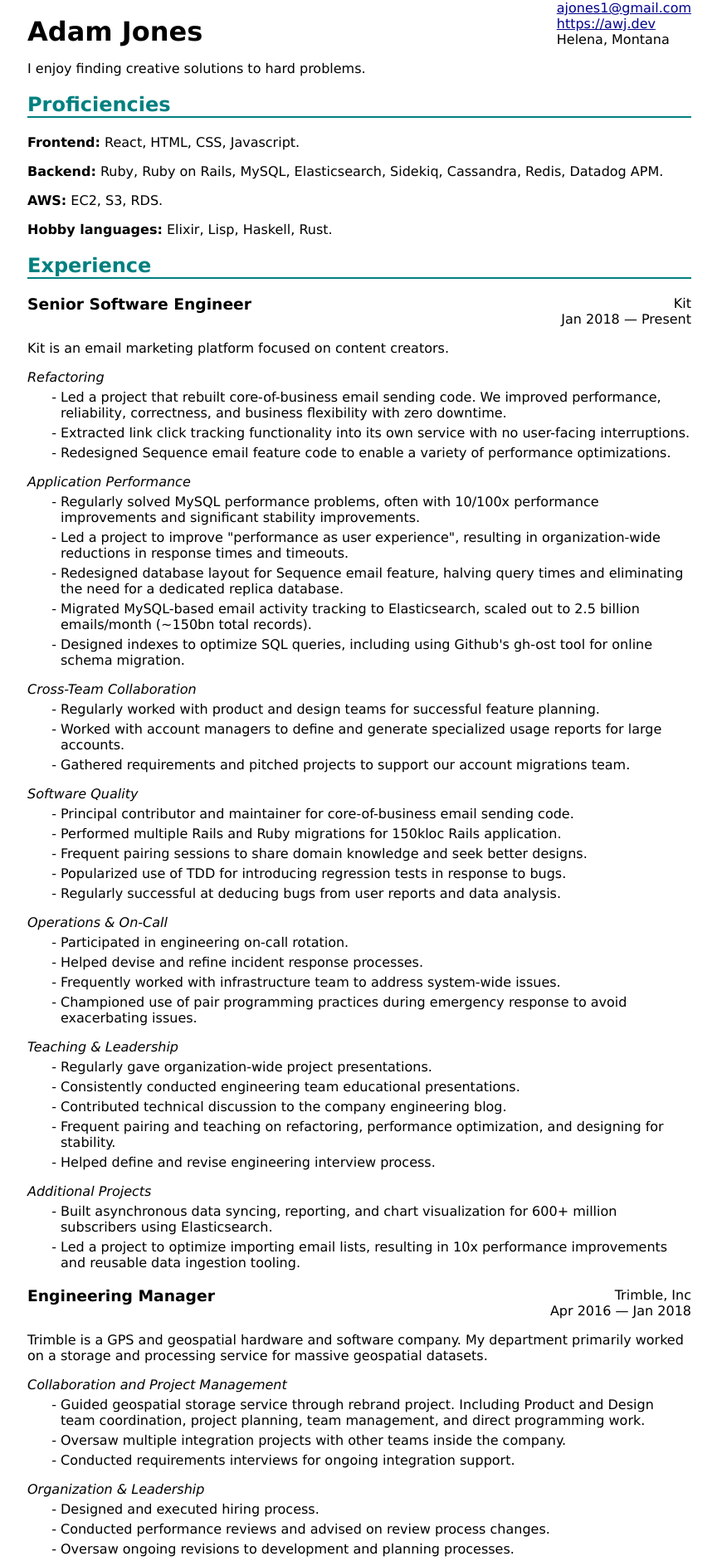
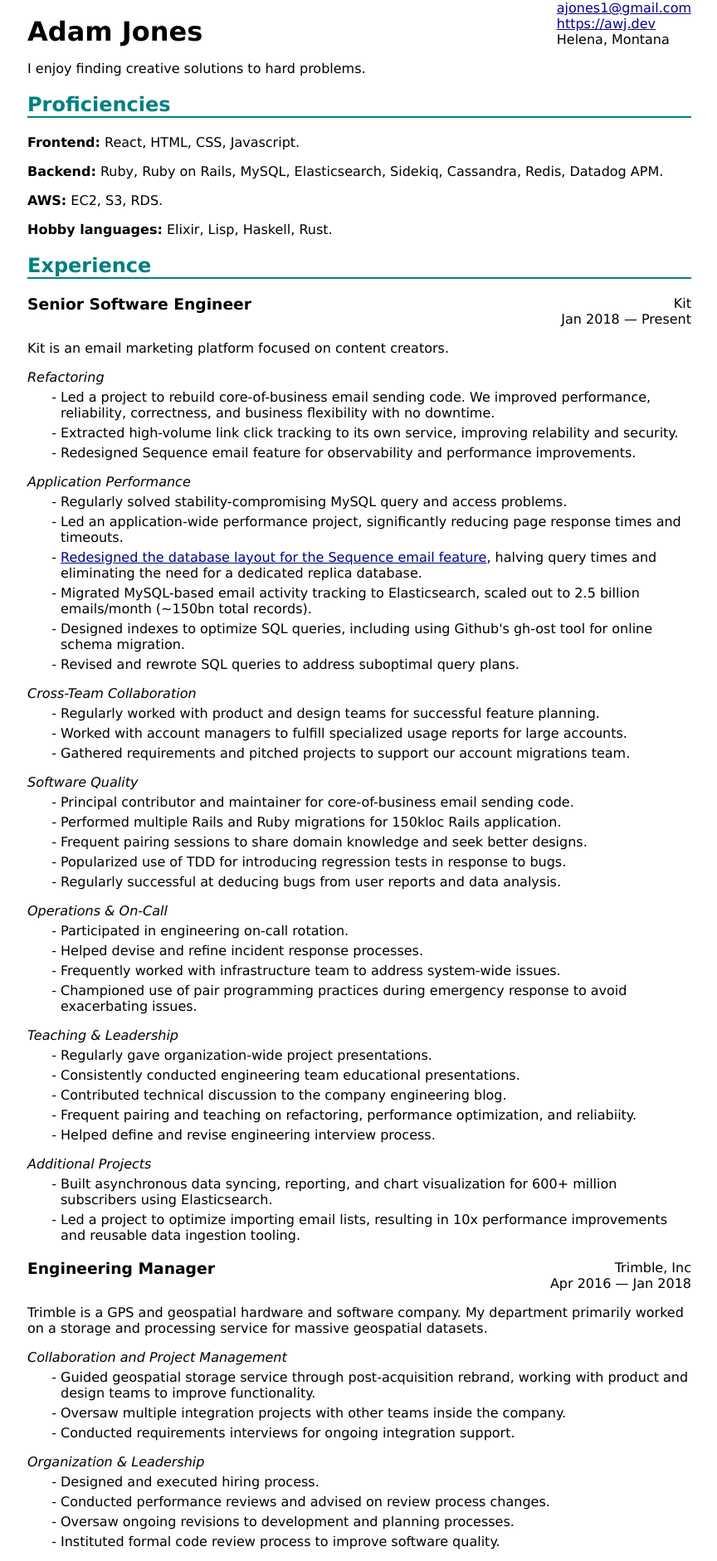
Before and after one commit to awj/awj.github.io, a Jekyll site: the page resume.html, which Jekyll copies as it is, in a window 1280 px wide. Shown: the top 1881 px of the page at 83% size, without its empty margins (207-1071 px from the left). Built offline with Jekyll 4.4.1, drawn with Linux system fonts in a browser that asks for light colours; some of the changed text lies outside the part shown.

Commit message:
Resume updates.

```diff
--- a/resume.html
+++ b/resume.html
@@ -87,7 +87,7 @@
       }
 
       section.experience section aside {
-          flex-basis: 200px;
+          flex-basis: 300px;
           text-align: right;
       }
 
@@ -178,22 +178,23 @@
         <p>Kit is an email marketing platform focused on content creators.</p>
         <dl class="experience">
           <dt>Refactoring</dt>
-          <dd>Led a project that rebuilt core-of-business email sending code. We improved performance, reliability, correctness, and business flexibility with zero downtime.</dd>
-          <dd>Extracted link click tracking functionality into its own service with no user-facing interruptions.</dd>
-          <dd>Redesigned Sequence email feature code to enable a variety of performance optimizations.</dd>
+          <dd>Led a project to rebuild core-of-business email sending code. We improved performance, reliability, correctness, and business flexibility with no downtime.</dd>
+          <dd>Extracted high-volume link click tracking to its own service, improving relability and security.</dd>
+          <dd>Redesigned Sequence email feature for observability and performance improvements.</dd>
         </dl>
         <dl class="experience">
           <dt>Application Performance</dt>
-          <dd>Regularly solved MySQL performance problems, often with 10/100x performance improvements and significant stability improvements.</dd>
-          <dd>Led a project to improve "performance as user experience", resulting in organization-wide reductions in response times and timeouts.</dd>
-          <dd>Redesigned database layout for Sequence email feature, halving query times and eliminating the need for a dedicated replica database.</dd>
+          <dd>Regularly solved stability-compromising MySQL query and access problems.</dd>
+          <dd>Led an application-wide performance project, significantly reducing page response times and timeouts.</dd>
+          <dd><a href="https://engineering.kit.com/2019/11/12/refactoring-sequences/">Redesigned the database layout for the Sequence email feature</a>, halving query times and eliminating the need for a dedicated replica database.</dd>
           <dd>Migrated MySQL-based email activity tracking to Elasticsearch, scaled out to 2.5 billion emails/month (~150bn total records).</dd>
           <dd>Designed indexes to optimize SQL queries, including using Github's gh-ost tool for online schema migration.</dd>
+          <dd>Revised and rewrote SQL queries to address suboptimal query plans.</dd>
         </dl>
         <dl class="experience">
           <dt>Cross-Team Collaboration</dt>
           <dd>Regularly worked with product and design teams for successful feature planning.</dd>
-          <dd>Worked with account managers to define and generate specialized usage reports for large accounts.</dd>
+          <dd>Worked with account managers to fulfill specialized usage reports for large accounts.</dd>
           <dd>Gathered requirements and pitched projects to support our account migrations team.</dd>
         </dl>
         <dl class="experience">
@@ -216,7 +217,7 @@
           <dd>Regularly gave organization-wide project presentations.</dd>
           <dd>Consistently conducted engineering team educational presentations.</dd>
           <dd>Contributed technical discussion to the company engineering blog.</dd>
-          <dd>Frequent pairing and teaching on refactoring, performance optimization, and designing for stability.</dd>
+          <dd>Frequent pairing and teaching on refactoring, performance optimization, and reliabiity.</dd>
           <dd>Helped define and revise engineering interview process.</dd>
         </dl>
         <dl class="experience">
@@ -240,7 +241,7 @@
         <p>Trimble is a GPS and geospatial hardware and software company. My department primarily worked on a storage and processing service for massive geospatial datasets.</p>
         <dl class="experience">
           <dt>Collaboration and Project Management</dt>
-          <dd>Guided geospatial storage service through rebrand project. Including Product and Design team coordination, project planning, team management, and direct programming work.</dd>
+          <dd>Guided geospatial storage service through post-acquisition rebrand, working with product and design teams to improve functionality.</dd>
           <dd>Oversaw multiple integration projects with other teams inside the company.</dd>
           <dd>Conducted requirements interviews for ongoing integration support.</dd>
         </dl>
@@ -256,7 +257,7 @@
         <header>
           <h3>Software Engineer</h3>
           <aside class="organization">
-            <span class="company">Trimble, Inc</span>
+            <span class="company">WeoGeo (acquired by Trimble, Inc)</span>
             <span class="date">
               <time datetime="2009-03-12">Mar 2009</time> &mdash;
               <time datetime="2016-04-21">Apr 2016</time>
@@ -278,20 +279,20 @@
         </dl>
         <dl class="experience">
           <dt>Application Performance</dt>
-          <dd>Profiled and implemented database optimizations to resolve performance issues (index addition/removal, column type selection).</dd>
-          <dd>Revised Apache and Ruby (garbage collector) configuration for performance improvements.</dd>
-          <dd>Optimized user experience by moving work out of the request path and into background jobs.</dd>
+          <dd>Conducted database optimizations to resolve performance issues.</dd>
+          <dd>Reconfigured Nginx and Ruby (garbage collector) for performance improvements.</dd>
+          <dd>Optimized user experience by moving work out of the request path.</dd>
         </dl>
         <dl class="experience">
           <dt>Additional Projects and Achievements</dt>
-          <dd>Principal implementer for 'geospatial data marketplace' feature, including payment integration.</dd>
-          <dd>Rebuilt file upload mechanism for 100/1000x performance improvements (2 hours -&gt; &lt;10 seconds).</dd>
+          <dd>Principal implementer for 'geospatial data marketplace', including payment integration.</dd>
+          <dd>Rebuilt file upload tool for 1000x performance improvements (2 hours -&gt; &lt;10 seconds).</dd>
           <dd>Principal designer and implementer for API abstractions around geospatial ETL pipelines.</dd>
           <dd>Oversaw core database migration from MySQL to PostgreSQL.</dd>
           <dd>Planned, implemented, and completed a zero-downtime switch from Solr to Elasticsearch.</dd>
           <dd>Contributor towards a web map tile system capable of layering, caching, monitoring, usage tracking, and secure end-user distribution on top of upstream providers.</dd>
           <dd>Worked with designer on redesign of pre-acquisition application (WeoGeo).</dd>
-          <dd>Self-taught Ruby (and Rails) to participate in web development efforts. Eventually became team lead for web development.</dd>
+          <dd>Self-taught Ruby and Rails to join web development team. Rose to team lead.</dd>
         </dl>
       </section>
     </section>
```
Also changed, not shown: other parts of resume.html (+1 -1 lines).
